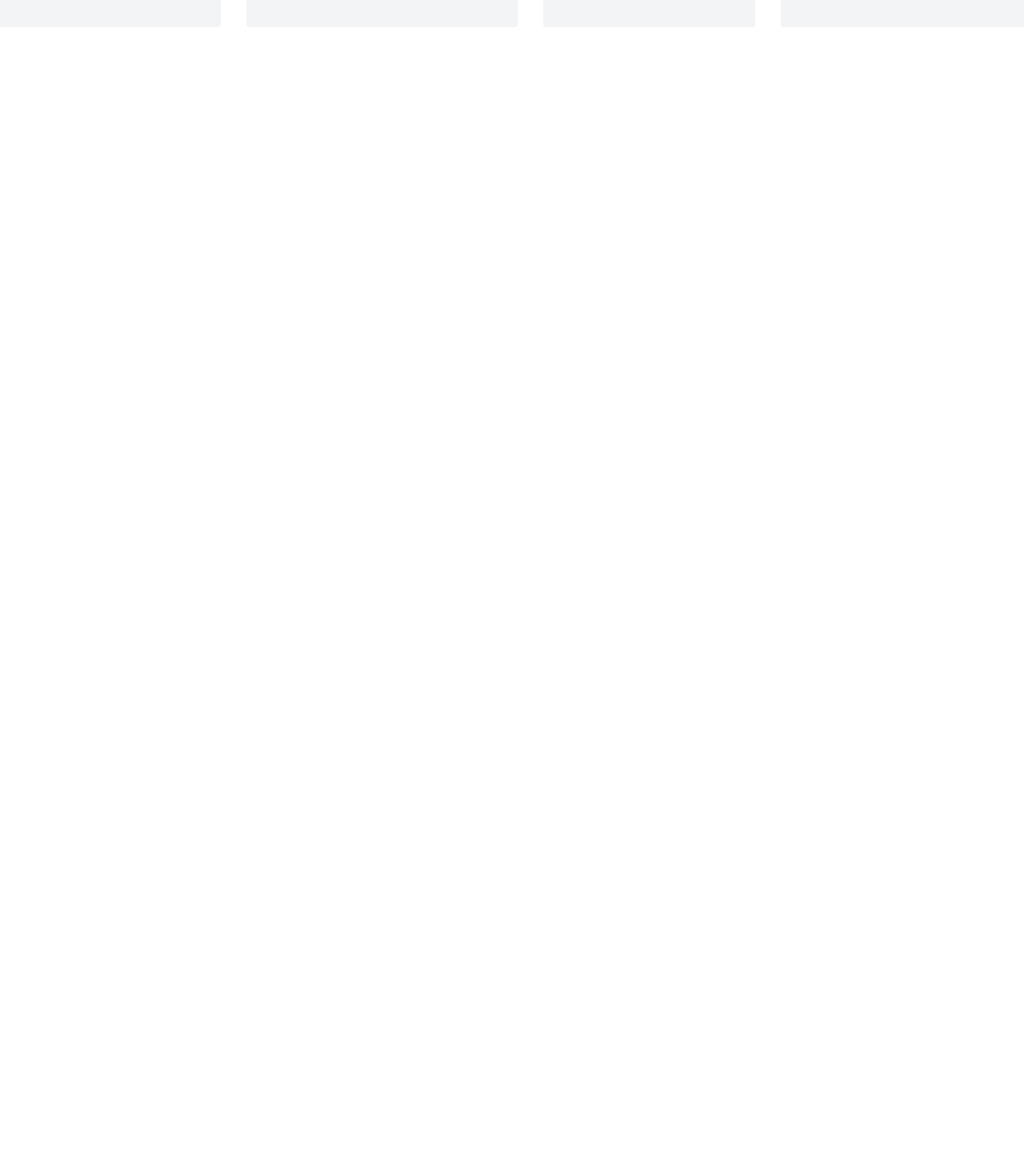
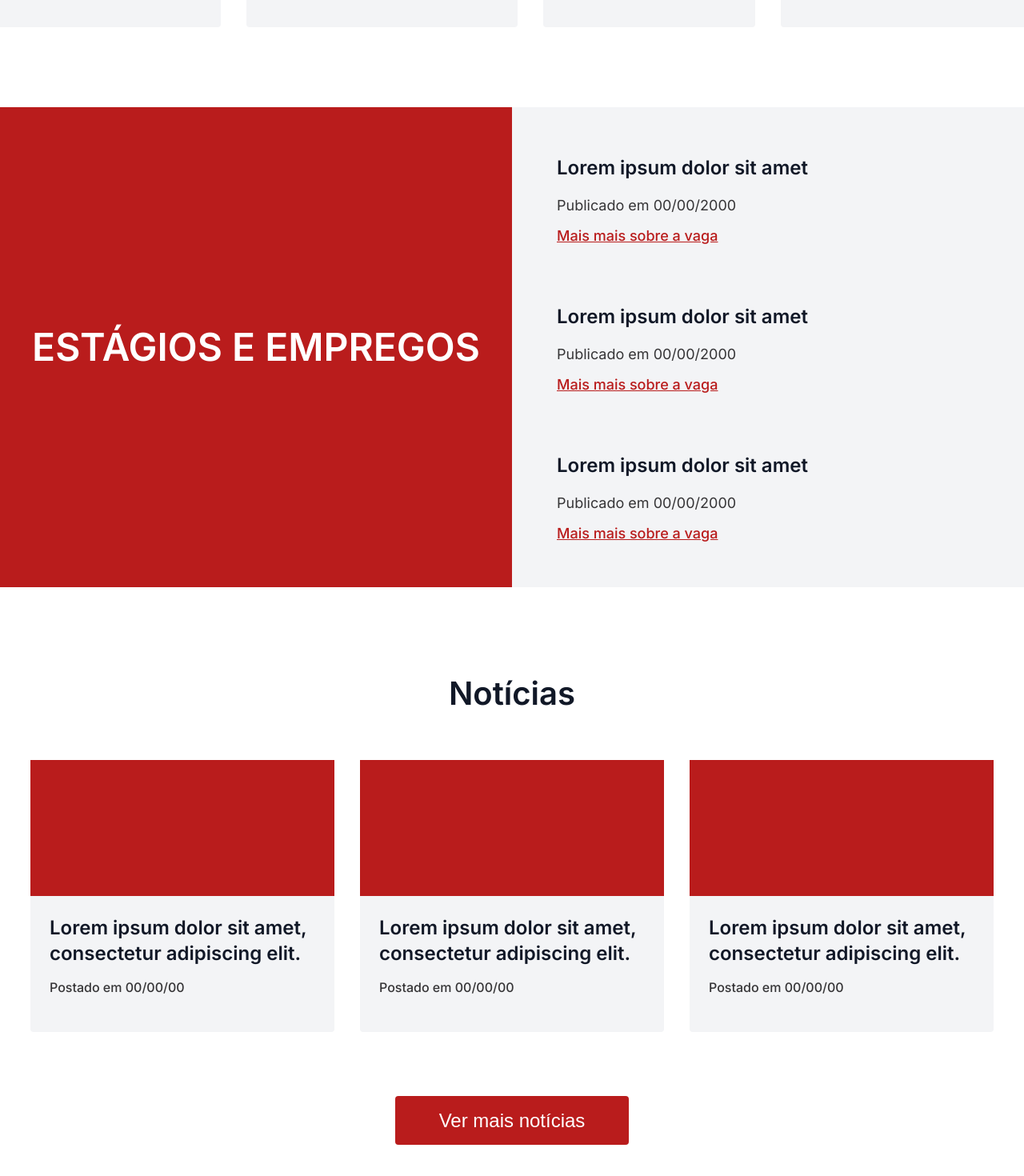
Before and after one commit to leonardobl/IuriCode033, a React (Create React App) app: page / in a window 1280 px wide. Shown: the part 1786-3256 px from the top of the page at 80% size. Before the commit the page ends 1920 px from the top, so only its background shows below. Built offline with nearby package versions, Linux system fonts and the light colour scheme.

Commit message:
criacao da section de noticias

```diff
--- a/src/components/templates/homeTemplate/index.tsx
+++ b/src/components/templates/homeTemplate/index.tsx
@@ -89,6 +89,57 @@ const HomeTemplate = () => {
             ))}
           </S.WrapperCourses>
         </S.CoursesSection>
+
+        <S.Estagios>
+          <S.EstagiosCardRed>
+            <h3>Estágios e empregos</h3>
+          </S.EstagiosCardRed>
+          <S.EstagiosCardGray>
+            <S.EstagiosCardGrayWrapper>
+              <p>Lorem ipsum dolor sit amet</p>
+              <span>Publicado em 00/00/2000</span>
+              <a href="#">Mais mais sobre a vaga</a>
+            </S.EstagiosCardGrayWrapper>
+            <S.EstagiosCardGrayWrapper>
+              <p>Lorem ipsum dolor sit amet</p>
+              <span>Publicado em 00/00/2000</span>
+              <a href="#">Mais mais sobre a vaga</a>
+            </S.EstagiosCardGrayWrapper>
+            <S.EstagiosCardGrayWrapper>
+              <p>Lorem ipsum dolor sit amet</p>
+              <span>Publicado em 00/00/2000</span>
+              <a href="#">Mais mais sobre a vaga</a>
+            </S.EstagiosCardGrayWrapper>
+          </S.EstagiosCardGray>
+        </S.Estagios>
+
+        <S.Noticias>
+          <h2>Notícias</h2>
+          <S.WrapperCardsNoticias>
+            <S.CardNoticia>
+              <S.RedContainer />
+              <S.CardNoticiaContent>
+                <p>Lorem ipsum dolor sit amet, consectetur adipiscing elit.</p>
+                <span>Postado em 00/00/00</span>
+              </S.CardNoticiaContent>
+            </S.CardNoticia>
+            <S.CardNoticia>
+              <S.RedContainer />
+              <S.CardNoticiaContent>
+                <p>Lorem ipsum dolor sit amet, consectetur adipiscing elit.</p>
+                <span>Postado em 00/00/00</span>
+              </S.CardNoticiaContent>
+            </S.CardNoticia>
+            <S.CardNoticia>
+              <S.RedContainer />
+              <S.CardNoticiaContent>
+                <p>Lorem ipsum dolor sit amet, consectetur adipiscing elit.</p>
+                <span>Postado em 00/00/00</span>
+              </S.CardNoticiaContent>
+            </S.CardNoticia>
+          </S.WrapperCardsNoticias>
+          <S.ButtonVerMaisNoticias>Ver mais notícias</S.ButtonVerMaisNoticias>
+        </S.Noticias>
       </S.Container>
     </LayoutTemplate>
   )
--- a/src/components/templates/homeTemplate/styles.ts
+++ b/src/components/templates/homeTemplate/styles.ts
@@ -129,12 +129,25 @@ export const CoursesSection = styled.section`
     line-height: 66px;
     color: #111827;
   }
+
+  @media (max-width: 420px) {
+    padding: 40px 24px;
+
+    h2 {
+      font-size: 32px;
+    }
+  }
 `
 
 export const WrapperCourses = styled.div`
   display: grid;
   grid-template-columns: repeat(4, 1fr);
   gap: 32px;
+
+  @media (max-width: 420px) {
+    display: flex;
+    flex-direction: column;
+  }
 `
 
 export const CardCourse = styled.div`
@@ -157,4 +170,206 @@ export const CardCourse = styled.div`
     text-transform: uppercase;
     color: #111827;
   }
+
+  @media (max-width: 420px) {
+    p {
+      font-size: 24px;
+    }
+  }
 `
+
+export const Estagios = styled.div`
+  height: 600px;
+  display: grid;
+  grid-template-columns: 1fr 1fr;
+
+  @media (max-width: 420px) {
+    display: block;
+  }
+`
+
+export const EstagiosCardRed = styled.div`
+  background: #b91c1c;
+  display: flex;
+  align-items: center;
+  justify-content: center;
+
+  h3 {
+    font-style: normal;
+    font-weight: 600;
+    font-size: 48px;
+    line-height: 56px;
+    text-align: center;
+    text-transform: uppercase;
+    color: #ffffff;
+  }
+
+  @media (max-width: 420px) {
+    height: 150px;
+
+    h3 {
+      font-style: normal;
+      font-weight: 600;
+      font-size: 26px;
+      line-height: 53px;
+    }
+  }
+`
+
+export const EstagiosCardGray = styled.div`
+  background: #f3f4f6;
+  padding: 56px;
+  box-sizing: border-box;
+  display: flex;
+  flex-direction: column;
+  justify-content: space-between;
+
+  p {
+    font-style: normal;
+    font-weight: 600;
+    font-size: 24px;
+    line-height: 40px;
+    color: #111827;
+  }
+
+  span {
+    font-style: normal;
+    font-weight: 400;
+    font-size: 18px;
+    line-height: 22px;
+    color: #353436;
+  }
+
+  a {
+    text-decoration: none;
+    font-style: normal;
+    font-weight: 500;
+    font-size: 18px;
+    line-height: 22px;
+    text-decoration-line: underline;
+    color: #b91c1c;
+  }
+
+  @media (max-width: 420px) {
+    padding: 24px;
+    gap: 24px;
+
+    p {
+      font-size: 20px;
+    }
+
+    span {
+      font-size: 16px;
+    }
+
+    a {
+      font-size: 14px;
+    }
+  }
+`
+
+export const EstagiosCardGrayWrapper = styled.div`
+  display: flex;
+  flex-direction: column;
+  gap: 16px;
+`
+
+export const Noticias = styled.div`
+  padding: 100px 0;
+  display: flex;
+  flex-direction: column;
+  align-items: center;
+
+  h2 {
+    margin-bottom: 50px;
+    text-align: center;
+    font-style: normal;
+    font-weight: 600;
+    font-size: 40px;
+    line-height: 66px;
+    text-align: center;
+    color: #111827;
+  }
+
+  @media (max-width: 420px) {
+    h2 {
+      font-size: 32px;
+    }
+  }
+`
+
+export const WrapperCardsNoticias = styled.div`
+  display: flex;
+  justify-content: center;
+  gap: 32px;
+  margin-bottom: 80px;
+
+  @media (max-width: 420px) {
+    flex-direction: column;
+  }
+`
+
+export const CardNoticia = styled.div`
+  max-width: 380px;
+  height: 340px;
+  background: #f3f4f6;
+  border-radius: 4px;
+`
+
+export const RedContainer = styled.div`
+  background: #b91c1c;
+  height: 50%;
+`
+
+export const CardNoticiaContent = styled.div`
+  padding: 24px;
+
+  p {
+    font-style: normal;
+    font-weight: 600;
+    font-size: 24px;
+    line-height: 32px;
+    color: #111827;
+    margin-bottom: 16px;
+  }
+
+  span {
+    font-style: normal;
+    font-weight: 500;
+    font-size: 16px;
+    line-height: 19px;
+    color: #353436;
+  }
+
+  @media (max-width: 420px) {
+    p {
+      font-size: 24px;
+    }
+
+    span {
+      font-size: 16px;
+    }
+  }
+`
+
+export const ButtonVerMaisNoticias = styled.button`
+  display: flex;
+  flex-direction: row;
+  justify-content: center;
+  align-items: center;
+  padding: 16px 48px;
+  gap: 8px;
+  border: none;
+  outline: none;
+  width: 292px;
+  height: 61px;
+  cursor: pointer;
+  background: #b91c1c;
+  border-radius: 4px;
+
+  font-style: normal;
+  font-weight: 500;
+  font-size: 24px;
+  line-height: 29px;
+  color: #ffffff;
+`
```
